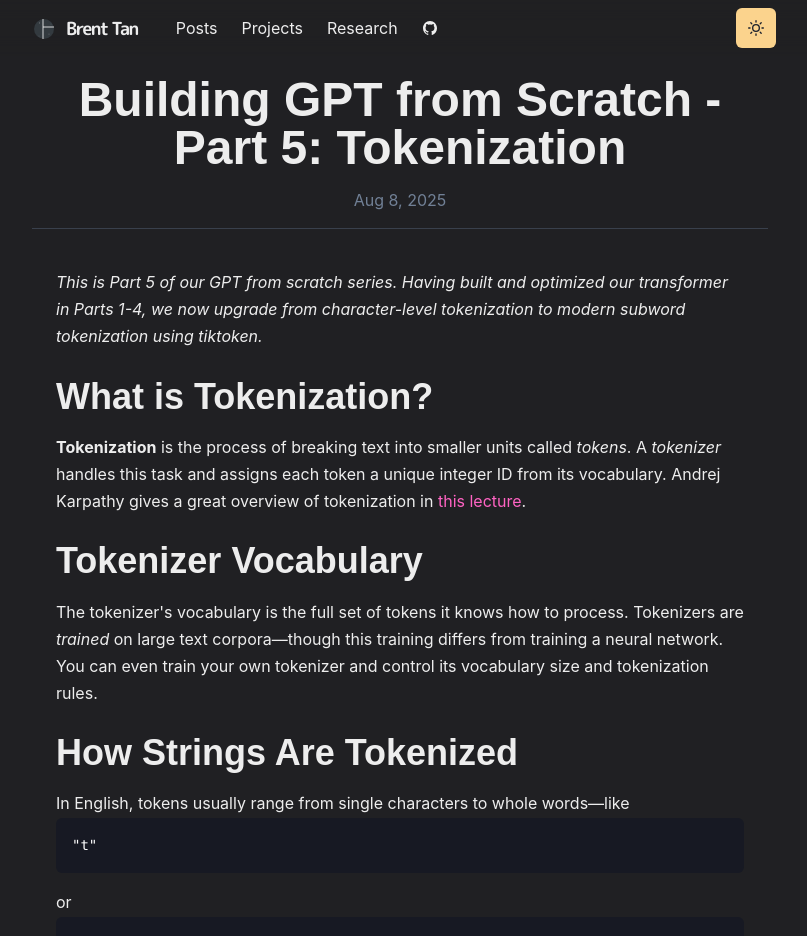
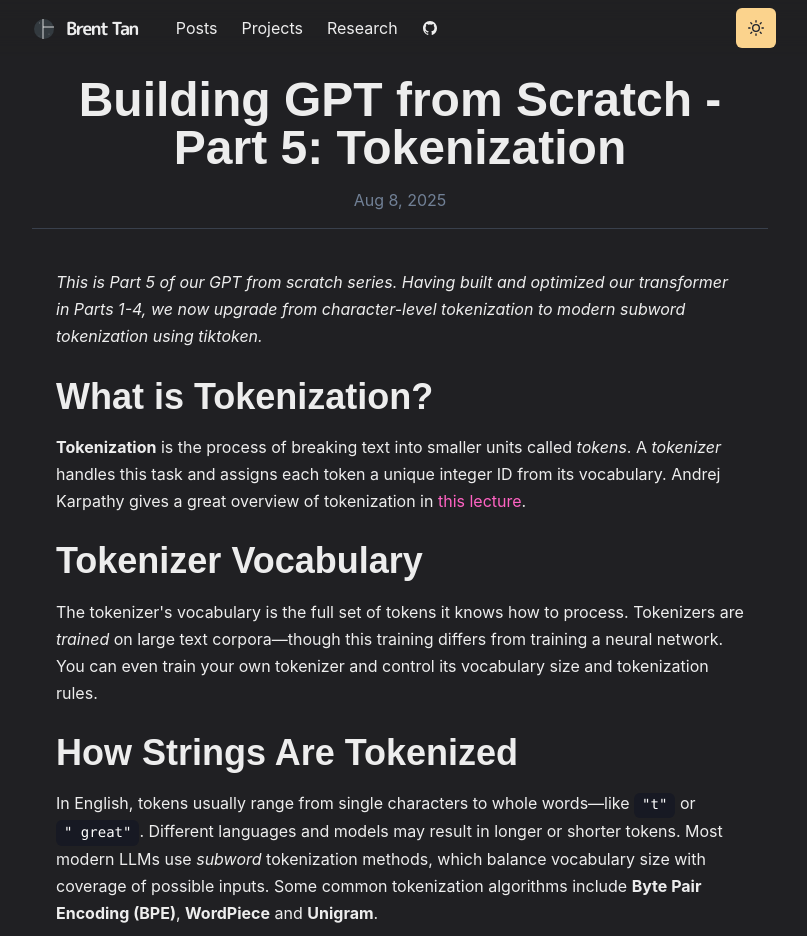
Before and after one commit to zunyibrt/zunyibrt.github.io, a Next.js app: page /blog/10_transformers_5 in a window 1280 px wide. Shown: the top 936 px of the page, without its empty margins (240-1047 px from the left). Built offline with nearby package versions, Linux system fonts and the light colour scheme.

Commit message:
update blog

```diff
--- a/components/BlogPost.js
+++ b/components/BlogPost.js
@@ -73,7 +73,22 @@
           ),
 
           // Code
-          code: ({ inline, children }) => {
+          code: ({ node, inline, className, children, ...props }) => {
+            // Fallback detection if inline is undefined
+            const isInline = inline ?? !className?.includes('language-');
+            if (isInline) {
+              return (
+                <Code
+                  px={2}
+                  py={0.95}
+                  bg="gray.900"
+                  color="white"
+                  borderRadius="md"
+                >
+                  {children}
+                </Code>
+              );
+            } else {
               return (
                 <Code
                   display="block"
@@ -87,6 +102,7 @@
                   {children}
                 </Code>
               );
+            }
           },
 
           // Links
```
Lines whose indentation alone changed are shown as unchanged.
